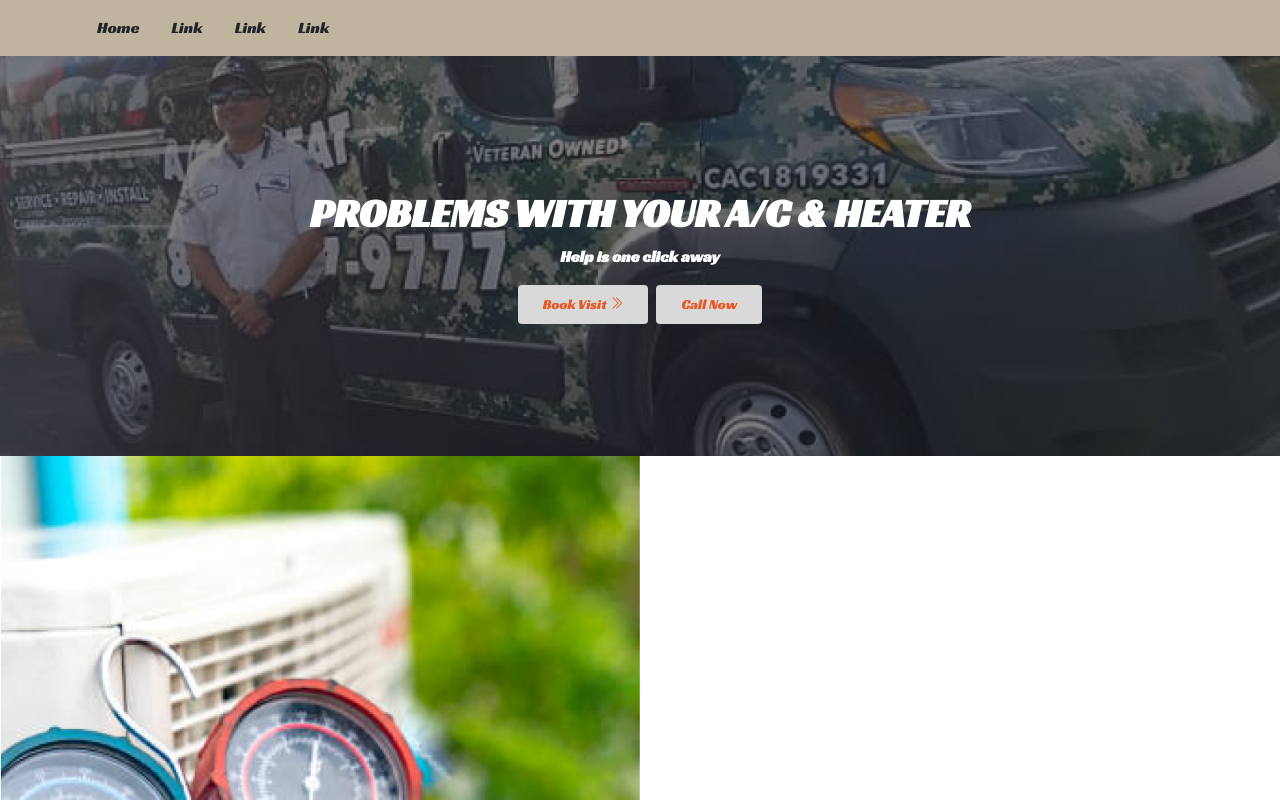
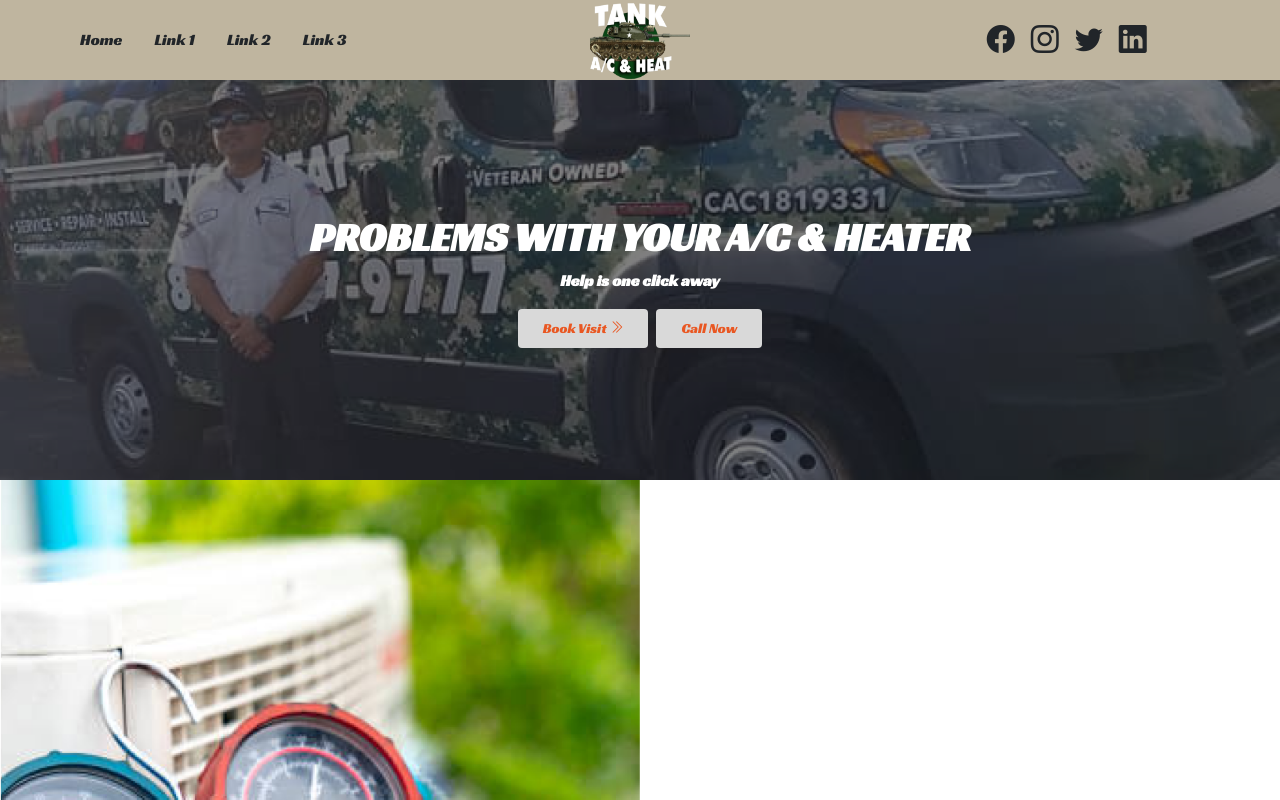
Before and after one commit to yohanJS/tankAc, a Vue app: page / in a window 1280 px wide. Shown: the top 800 px of the page. Built offline with nearby package versions, Linux system fonts and the light colour scheme.

Commit message:
- added router to navBar - added initial desktop version

```diff
--- a/src/components/NavBar.vue
+++ b/src/components/NavBar.vue
@@ -1,22 +1,19 @@
 <template>
-    <!--MOBILE VERSION-->
+    <!-- MOBILE VERSION -->
     <nav id="home" class="navbar bg-color p-0 shadow-lg" v-if="isMobile">
       <div class="container-fluid">
-            <a class="navbar-brand fw-bold d-flex align-items-center m-0" href="#">
+        <router-link to="/" class="navbar-brand fw-bold d-flex align-items-center m-0">
             <img src="../assets/logo.png" alt="Logo" class="me-2" style="width: 80px; height: 60px;" />
-            </a>
+        </router-link>
         <div class="col">
           <h3 class="m-0">TANK A/C & HEAT</h3>
           <p class="fw-bold m-0" style="font-size: 0.7rem;">VETERAN OWNED</p>
         </div>
-            <button class="navbar-toggler p-0" type="button" data-bs-toggle="offcanvas"
-                data-bs-target="#offcanvasNavbar" aria-controls="offcanvasNavbar" aria-expanded="false"
-                aria-label="Toggle navigation">
+        <button class="navbar-toggler p-0" type="button" data-bs-toggle="offcanvas" data-bs-target="#offcanvasNavbar" aria-controls="offcanvasNavbar" aria-expanded="false" aria-label="Toggle navigation">
           <span>
             <div class="toggler-icon">
               <svg width="30" height="30" viewBox="0 0 42 30" fill="none" xmlns="http://www.w3.org/2000/svg">
-                            <path d="M0 28V23.3333H42V28H0ZM0 16.3333V11.6667H42V16.3333H0ZM0 4.66667V0H42V4.66667H0Z"
-                                fill="#36454F" />
+                <path d="M0 28V23.3333H42V28H0ZM0 16.3333V11.6667H42V16.3333H0ZM0 4.66667V0H42V4.66667H0Z" fill="#36454F" />
               </svg>
             </div>
           </span>
@@ -28,37 +25,46 @@
           </div>
           <div class="offcanvas-body bg-color">
             <ul class="navbar-nav justify-content-end flex-grow-1 pe-3">
-                        <li class="nav-item">
-                            <a class="nav-link active" aria-current="page" href="#">Home</a>
-                        </li>
-                        <li class="nav-item">
-                            <a class="nav-link" href="#">Link 1</a>
-                        </li>
-                        <li class="nav-item">
-                            <a class="nav-link" href="#">Link 2</a>
-                        </li>
-                        <li class="nav-item">
-                            <a class="nav-link" href="#">Link 3</a>
-                        </li>
+              <li class="nav-item"><a class="nav-link active" aria-current="page" href="#">Home</a></li>
+              <li class="nav-item"><a class="nav-link" href="#">Link 1</a></li>
+              <li class="nav-item"><a class="nav-link" href="#">Link 2</a></li>
+              <li class="nav-item"><a class="nav-link" href="#">Link 3</a></li>
             </ul>
           </div>
         </div>
       </div>
     </nav>
 
-    <!--DESKTOP VERSION-->
+    <!-- DESKTOP VERSION -->
     <nav id="home" class="navbar-custom bg-color shadow-lg" v-else>
       <div class="container-fluid">
-            <div class="row text-dark">
-                <div class="col-4 d-flex justify-content-center align-items-center">
+        <div class="row text-dark align-items-center">
+          <!-- Links -->
+          <div class="col-4 d-flex justify-content-center">
             <a class="nav-link m-3" href="#">Home</a>
-                    <a class="nav-link m-3" href="#">Link</a>
-                    <a class="nav-link m-3" href="#">Link</a>
-                    <a class="nav-link m-3" href="#">Link</a>
+            <a class="nav-link m-3" href="#">Link 1</a>
+            <a class="nav-link m-3" href="#">Link 2</a>
+            <a class="nav-link m-3" href="#">Link 3</a>
           </div>
-                <div class="col-3 d-flex justify-content-center align-items-center">
-                    <a class="display-6 text-dark" href="#">
-                        <!-- TANK A/C & HEAT -->
+          <!-- Logo -->
+          <div class="col-4 d-flex justify-content-center">
+            <a href="#">
+              <img src="../assets/logo.png" alt="Logo" style="width: 100px; height: 80px;" />
+            </a>
+          </div>
+          <!-- Social Media Icons -->
+          <div class="col-4 d-flex justify-content-center">
+            <a href="#" class="text-dark m-2">
+              <i class="bi bi-facebook fs-3"></i>
+            </a>
+            <a href="#" class="text-dark m-2">
+              <i class="bi bi-instagram fs-3"></i>
+            </a>
+            <a href="#" class="text-dark m-2">
+              <i class="bi bi-twitter fs-3"></i>
+            </a>
+            <a href="#" class="text-dark m-2">
+              <i class="bi bi-linkedin fs-3"></i>
             </a>
           </div>
         </div>
@@ -74,7 +80,7 @@ export default {
       const isMobile = ref(false);
 
       onMounted(() => {
-            isMobile.value = window.innerWidth <= 480;
+        isMobile.value = window.innerWidth <= 768;
 
         window.addEventListener('resize', updateIsMobile);
         window.addEventListener('scroll', makeNavBarSticky);
@@ -110,7 +116,7 @@ export default {
         updateIsMobile,
       };
     }
-}
+  };
   </script>
 
   <style scoped>
```
Lines whose indentation alone changed are shown as unchanged.
